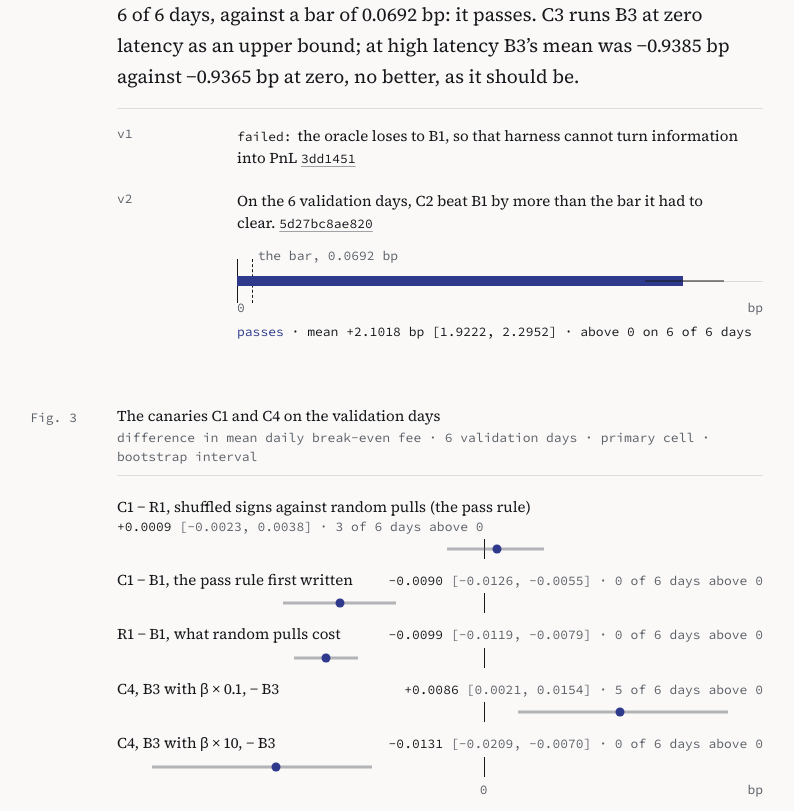
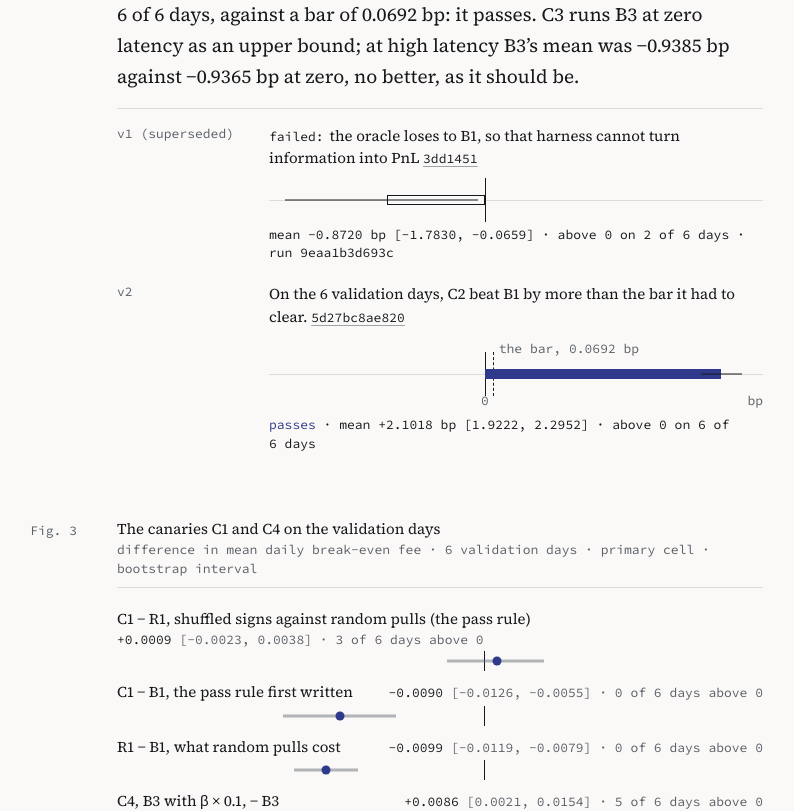
Before and after one commit to dudailia/iliaduda-site, a Next.js app: page /toxic-flow in a window 1280 px wide. Shown: the part 4560-5371 px from the top of the page, without its empty margins (340-1134 px from the left). Built offline with nearby package versions, Linux system fonts and the light colour scheme.

Commit message:
/toxic-flow draws v1's C2 from the bundle: v1 (superseded) as a hollow bar left of 0 beside v2's, on one axis (data at toxic-flow 66c639d)
Co-Authored-By: Claude Opus 5.5 <noreply@anthropic.com>

```diff
--- a/app/(pages)/toxic-flow/page.tsx
+++ b/app/(pages)/toxic-flow/page.tsx
@@ -133,9 +133,11 @@ export default function ToxicFlow() {
   const c4fast = comparison('C4_x10', 'B3')
   const c3 = val.c3_mean_bef_bp.risk_averse
   const c2Passes = (c2.mean_bp ?? -Infinity) > mde.c2_threshold_bp
-  // v1's C2 verdict, in the design history's own words: the site's data holds no number for it.
+  // v1's C2 verdict: the design history's words, and its numbers from v1's committed canary run.
   const v1Fail = bundle.design_history.find((h) => /^v1 fails canary C2/.test(h.event))!
-  const c2Run = c2.source.match(/results\/([0-9a-f]{12})\//)?.[1] ?? c2.source
+  const v1c2 = bundle.v1.c2_minus_b1
+  const run = (src: string) => src.match(/results\/([0-9a-f]{12})\//)?.[1] ?? src
+  const c2Run = run(c2.source)
   const c1Passes = holdsZero(c1r1.bootstrap_ci_bp)
 
   // Hypotheses on validation and training days.
@@ -380,14 +382,29 @@ export default function ToxicFlow() {
               {num(c3.zero, 4)}{' '}bp at zero, {c3.high > c3.zero ? 'better, which would flag a leak' : 'no better, as it should be'}.
             </p>
             <CanaryStory
-              v1={{ name: 'v1', what: v1Fail.event.replace(/^v1 fails canary C2 on the validation days: /, ''), commit: v1Fail.commit!, href: commitUrl(v1Fail.commit!) }}
-              v2={{ name: 'v2', what: `On the ${c2.n_days} validation days, C2 beat B1 by more than the bar it had to clear.`, commit: c2Run, href: at(c2.source) }}
-              mean={c2.mean_bp ?? 0}
-              lo={c2.bootstrap_ci_bp[0] ?? 0}
-              hi={c2.bootstrap_ci_bp[1] ?? 0}
+              v1={{
+                name: 'v1 (superseded)',
+                what: v1Fail.event.replace(/^v1 fails canary C2 on the validation days: /, ''),
+                commit: v1Fail.commit!,
+                href: commitUrl(v1Fail.commit!),
+                mean: v1c2.mean_bp ?? 0,
+                lo: v1c2.bootstrap_ci_bp[0] ?? 0,
+                hi: v1c2.bootstrap_ci_bp[1] ?? 0,
+                stats: `mean ${bp(v1c2.mean_bp)} bp ${ci(v1c2.bootstrap_ci_bp)} · above 0 on ${v1c2.days_positive} of ${v1c2.n_days} days · run ${run(v1c2.source)}`,
+              }}
+              v2={{
+                name: 'v2',
+                what: `On the ${c2.n_days} validation days, C2 beat B1 by more than the bar it had to clear.`,
+                commit: c2Run,
+                href: at(c2.source),
+                mean: c2.mean_bp ?? 0,
+                lo: c2.bootstrap_ci_bp[0] ?? 0,
+                hi: c2.bootstrap_ci_bp[1] ?? 0,
+                stats: `mean ${bp(c2.mean_bp)} bp ${ci(c2.bootstrap_ci_bp)} · above 0 on ${c2.days_positive} of ${c2.n_days} days`,
+              }}
               bar={mde.c2_threshold_bp}
+              barLabel={`the bar, ${num(mde.c2_threshold_bp, 4)} bp`}
               passes={c2Passes}
-              labels={{ mean: bp(c2.mean_bp), ci: ci(c2.bootstrap_ci_bp), bar: `the bar, ${num(mde.c2_threshold_bp, 4)} bp`, days: `above 0 on ${c2.days_positive} of ${c2.n_days} days` }}
             />
           </Section>
         </Reveal>
--- a/components/figures/toxicflow/Story.tsx
+++ b/components/figures/toxicflow/Story.tsx
@@ -5,7 +5,7 @@ import { useReducedMotion } from '@/components/stage/env'
 
 /**
  * The page's scroll story, its three pieces: a block that arrives as it is reached, the design history drawing itself,
- * and C2's two verdicts. Each plays once a visit, when it is first seen, and never on its way out. Everything is in the
+ * and C2 in its two versions. Each plays once a visit, when it is first seen, and never on its way out. Everything is in the
  * HTML from the first byte: a block is held back only once the page's script has seen that it starts below the screen,
  * so a reader without script, a printer, or a block already on screen never waits for it. Reduced motion: all of it
  * arrives at once, finished.
@@ -119,89 +119,95 @@ export interface Verdict {
   readonly what: string
   readonly commit: string
   readonly href: string
+  /** C2 − B1 over the validation days, bp: its mean and bootstrap interval. */
+  readonly mean: number
+  readonly lo: number
+  readonly hi: number
+  /** The numbers as the page prints them. */
+  readonly stats: string
 }
 
 /**
- * C2, the oracle, in v1 and in v2. v1's verdict is the design history's own words (the site's data holds no number for
- * it, so none is drawn); v2's is drawn: its mean over the validation days as a bar from 0, its bootstrap interval, and
- * the bar it had to clear. On arrival, v1's line comes first, then v2's bar grows to its mean (900ms on the ease-out)
- * and its interval and verdict follow.
+ * C2, the oracle, in v1 and in v2, both from the bundle on one axis through 0: each version's mean over the validation
+ * days as a bar from 0 with its bootstrap interval across it, and, on v2's, the bar it had to clear. v1's bar is hollow,
+ * as its failure is in the design history: the mark says superseded, not a colour. On arrival, v1's line and bar come
+ * first (its bar grows leftward to its mean, 600ms on the ease-out), then v2's bar grows to its mean (900ms) and its
+ * interval and verdict follow.
  */
-export function CanaryStory({
-  v1,
-  v2,
-  mean,
-  lo,
-  hi,
-  bar,
-  labels,
-  passes,
-}: {
-  v1: Verdict
-  v2: Verdict
-  mean: number
-  lo: number
-  hi: number
-  bar: number
-  labels: { readonly mean: string; readonly ci: string; readonly bar: string; readonly days: string }
-  passes: boolean
-}) {
+export function CanaryStory({ v1, v2, bar, barLabel, passes }: { v1: Verdict; v2: Verdict; bar: number; barLabel: string; passes: boolean }) {
   const { ref, state } = useArrived(0.4)
   const held = state === 'held'
   const go = state === 'arrived'
-  const top = Math.max(hi, bar) * 1.08
-  const x = (v: number) => `${(Math.max(0, v) / top) * 100}%`
+  const min = Math.min(0, v1.lo, v2.lo) * 1.08
+  const max = Math.max(0, v1.hi, v2.hi, bar) * 1.08
+  const at = (v: number) => ((v - min) / (max - min)) * 100
+  const x = (v: number) => `${at(v)}%`
+  const span = (a: number, b: number): CSSProperties => ({ left: x(Math.min(a, b)), width: `${Math.abs(at(b) - at(a))}%` })
   const fade = (ms: number): CSSProperties => (held ? { opacity: 0 } : go ? { transition: `opacity 300ms var(--ease-out) ${ms}ms` } : {})
+  const grow = (v: Verdict, ms: number, dur: number, hollow: boolean) => (
+    <div aria-hidden="true" className="relative h-9">
+      <span className="absolute inset-x-0 top-1/2 h-px bg-rule" />
+      <span className="absolute -inset-y-1 w-px bg-ink" style={{ left: x(0) }} />
+      {v === v2 ? <span className="absolute -inset-y-1 border-l border-dashed border-ink" style={{ left: x(bar) }} /> : null}
+      <span
+        data-bar={v.name}
+        className={`absolute top-1/2 h-2.5 -translate-y-1/2 ${v.mean < 0 ? 'origin-right' : 'origin-left'} ${hollow ? 'border border-ink bg-paper' : 'bg-indigo'}`}
+        style={{
+          ...span(0, v.mean),
+          transform: held ? 'scaleX(0)' : 'scaleX(1)',
+          transition: go ? `transform ${dur}ms var(--ease-out) ${ms}ms` : undefined,
+        }}
+      />
+      <span className="absolute top-1/2 h-px -translate-y-1/2 bg-ink" style={{ ...span(v.lo, v.hi), ...fade(ms + dur - 100) }} />
+    </div>
+  )
   return (
     <div ref={ref} className="text-note mt-6 grid gap-y-5 border-t border-rule pt-4">
-      <div className="grid gap-x-4 sm:grid-cols-[6.5rem_minmax(0,1fr)]" style={fade(0)}>
-        <span className="text-meta font-mono text-graphite">{v1.name}</span>
-        <p>
+      <div className="grid gap-x-4 sm:grid-cols-[8.5rem_minmax(0,1fr)]">
+        <span className="text-meta font-mono text-graphite" style={fade(0)}>
+          {v1.name}
+        </span>
+        <div>
+          <p style={fade(0)}>
             <span className="text-meta mr-1.5 font-mono text-ink">failed:</span>
             {v1.what}{' '}
             <a className="text-meta font-mono" href={v1.href}>
               {v1.commit}
             </a>
           </p>
+          <div className="mt-3">{grow(v1, 150, 600, true)}</div>
+          <p className="text-meta mt-2 font-mono tabular text-ink" style={fade(700)}>
+            {v1.stats}
+          </p>
         </div>
-      <div className="grid gap-x-4 sm:grid-cols-[6.5rem_minmax(0,1fr)]">
-        <span className="text-meta font-mono text-graphite" style={fade(500)}>
+      </div>
+      <div className="grid gap-x-4 sm:grid-cols-[8.5rem_minmax(0,1fr)]">
+        <span className="text-meta font-mono text-graphite" style={fade(800)}>
           {v2.name}
         </span>
         <div>
-          <p style={fade(500)}>
+          <p style={fade(800)}>
             {v2.what}{' '}
             <a className="text-meta font-mono" href={v2.href}>
               {v2.commit}
             </a>
           </p>
           <div aria-hidden="true" className="text-meta relative mt-3 h-4 font-mono tabular text-graphite">
-            <span className="absolute pl-1.5 whitespace-nowrap" style={{ left: x(bar), ...fade(500) }}>
-              {labels.bar}
+            <span className={`absolute whitespace-nowrap ${at(bar) > 60 ? '-translate-x-full pr-1.5' : 'pl-1.5'}`} style={{ left: x(bar), ...fade(800) }}>
+              {barLabel}
             </span>
           </div>
-          <div aria-hidden="true" className="relative h-9">
-            <span className="absolute inset-x-0 top-1/2 h-px bg-rule" />
-            <span className="absolute -inset-y-1 left-0 w-px bg-ink" />
-            <span className="absolute -inset-y-1 border-l border-dashed border-ink" style={{ left: x(bar) }} />
-            <span
-              className="absolute top-1/2 left-0 h-2.5 -translate-y-1/2 origin-left bg-indigo"
-              style={{
-                width: x(mean),
-                transform: held ? 'scaleX(0)' : 'scaleX(1)',
-                transition: go ? 'transform 900ms var(--ease-out) 600ms' : undefined,
-              }}
-            />
-            <span className="absolute top-1/2 h-px -translate-y-1/2 bg-ink" style={{ left: x(lo), width: `calc(${x(hi)} - ${x(lo)})`, ...fade(1400) }} />
-          </div>
+          {grow(v2, 1000, 900, false)}
           <div className="text-meta relative h-4 font-mono tabular text-graphite" aria-hidden="true">
-            <span className="absolute">0</span>
+            <span className="absolute -translate-x-1/2" style={{ left: x(0) }}>
+              0
+            </span>
             <span className="absolute -translate-x-full whitespace-nowrap" style={{ left: '100%' }}>
               bp
             </span>
           </div>
-          <p className="text-meta mt-2 font-mono tabular text-ink" style={fade(1500)}>
-            <span className="text-indigo">{passes ? 'passes' : 'fails'}</span> · mean {labels.mean} bp {labels.ci} · {labels.days}
+          <p className="text-meta mt-2 font-mono tabular text-ink" style={fade(1900)}>
+            <span className="text-indigo">{passes ? 'passes' : 'fails'}</span> · {v2.stats}
           </p>
         </div>
       </div>
--- a/content/data/toxic-flow/source.json
+++ b/content/data/toxic-flow/source.json
@@ -1,14 +1,14 @@
 {
   "repo": "https://github.com/dudailia/toxic-flow",
-  "commit": "c8291e0454d2ad7abd207cea6c1259977bc896fe",
-  "committed_at": "2026-10-26T22:39:25-04:00",
-  "subject": "site/replay_window.json (make site-data): the minute fixed by the committed rule, 2024-06-01 12:00:00 to 12:01:00 UTC, at the 600 decision steps: top 5 book levels as the strategies saw them, 442 prin",
+  "commit": "66c639d83396cb58e8236beb76a715f8ac56ffdf",
+  "committed_at": "2026-10-28T18:53:35-04:00",
+  "subject": "make site-data: v1 block, labelled \"v1 design, superseded; failed canary C2\": v1's C2 against B1 on the validation days, primary cell (mean, bootstrap and t intervals, days above 0, per-day values) fr",
   "copied_from": [
     "site/toxic-flow.json",
     "site/replay_window.json"
   ],
   "sha256": {
-    "toxic-flow.json": "247b6b67ba850ea9e700141e2eff141465bda8f711810a03b02504be554fd412",
+    "toxic-flow.json": "788f27b366346a13a68a906c54163c772b792d6cafe82ff48f711cccb6a49cc0",
     "replay_window.json": "3ac8a8a606ff884ac0dc42794916a59d4aa5b69dab46bdc17847c684f2dc2ec8"
   },
   "prereg_tag": null
--- a/lib/toxicflow/data.ts
+++ b/lib/toxicflow/data.ts
@@ -109,6 +109,8 @@ export interface Bundle {
     readonly mid_vs_distance: readonly { readonly day: string; readonly median_bid_dist_ticks: number; readonly mid: number }[]
     readonly touch_b1_mean_fills: number
   }
+  /** The superseded v1 design's C2 − B1 on the validation days, from its committed canary run. */
+  readonly v1: { readonly label: string; readonly source: string; readonly c2_minus_b1: Comparison }
   readonly test: TestBlock
 }
 
```
Also changed, not shown: content/data/toxic-flow/toxic-flow.json, 2 other files (tests, documents, lock files or other folders). Lines whose indentation alone changed are shown as unchanged.
